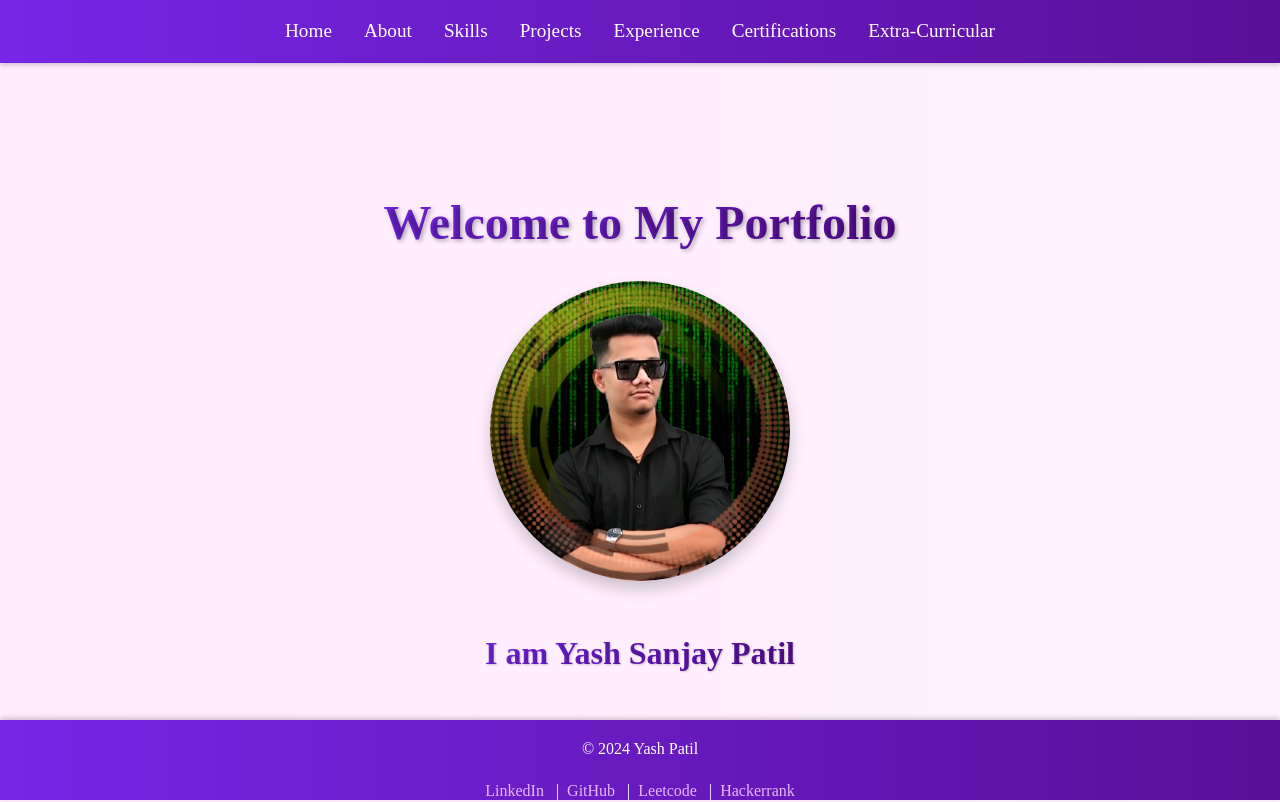
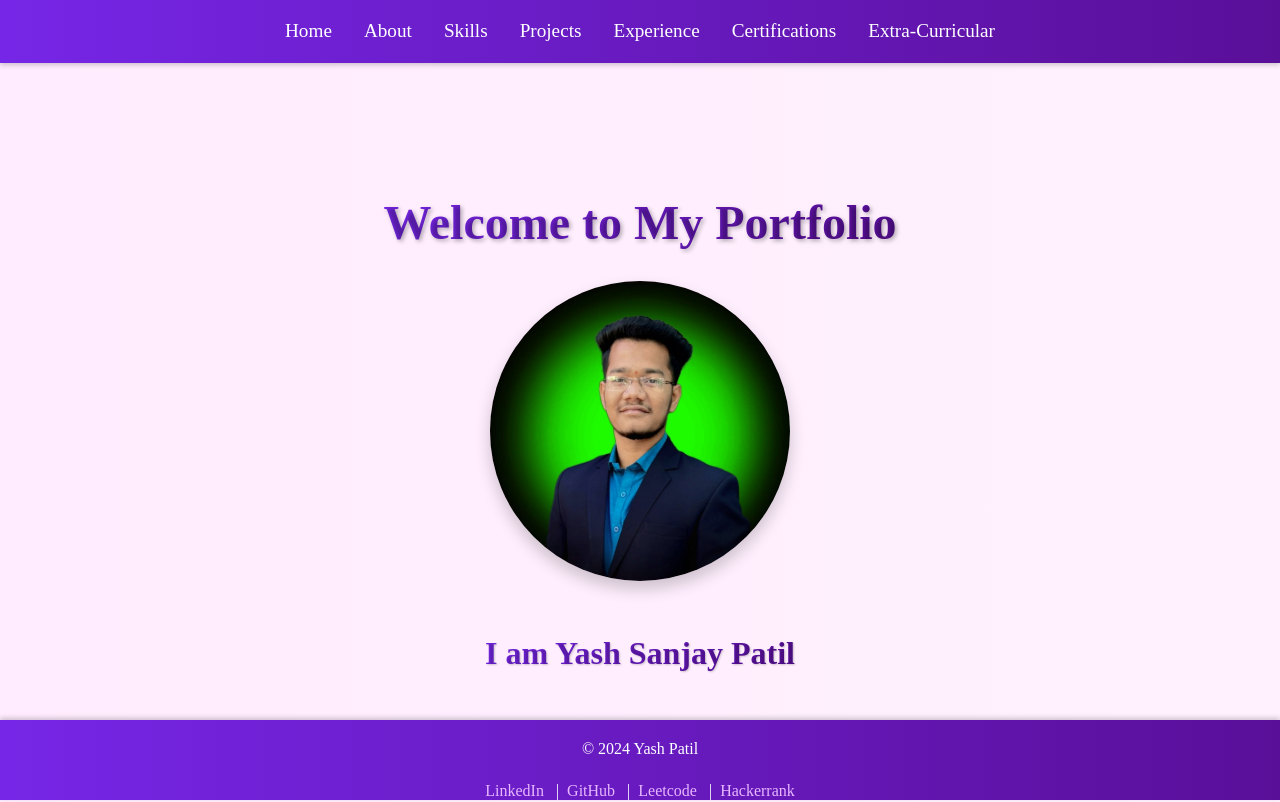
Before and after one commit to yashpatil02121/portfolio-yash, a React (Create React App) app: page / in a window 1280 px wide. Shown: the top 802 px of the page. Built offline with nearby package versions, Linux system fonts and the light colour scheme.

Commit message:
Updated Profile Photo

```diff
--- a/src/sections/Home.js
+++ b/src/sections/Home.js
@@ -42,7 +42,7 @@ const Header = () => {
         onMouseLeave={(e) => (e.currentTarget.style.transform = 'scale(1)')}
       >
         <img
-          src={require('../static/profile.jpg')}
+          src={require('../static/profile.jpeg')}
           alt="Yash Sanjay Patil"
           style={{
             width: '100%',
```
Also changed, not shown: src/static/profile.jpeg (added), src/static/profile1.jpg (renamed from src/static/profile.jpg).
